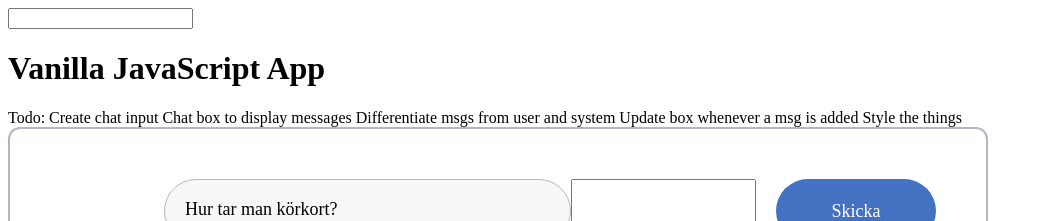
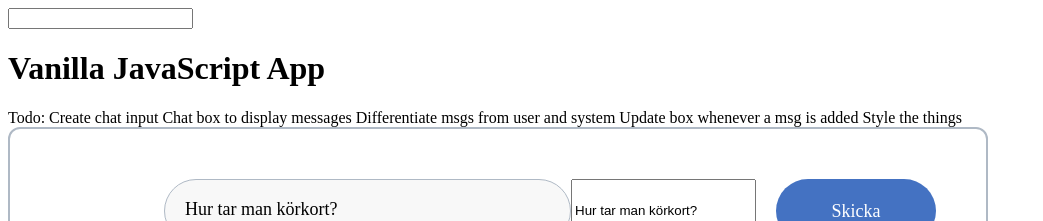
Before and after one commit to VictorSJohansson/staticwebtest, a website: page src/index.html in a window 1280 px wide. Shown: the top 221 px of the page, without its empty margins (0-1043 px from the left). Drawn offline with Linux system fonts and the light colour scheme.

Commit message:
test question

```diff
--- a/src/index.html
+++ b/src/index.html
@@ -30,7 +30,7 @@
        <ul class="msa-chattbot__messages"></ul>
        <div class="msa-chattbot__input">
         <textarea placeholder="Skriv ditt meddelande här...">Hur tar man körkort?</textarea>
-        <input type="text" id="question" name="question">
+        <input type="text" id="question" name="question" value="Hur tar man körkort?">
      </div>
      <button id="submitBtn">Skicka</button>
       </div>
```
